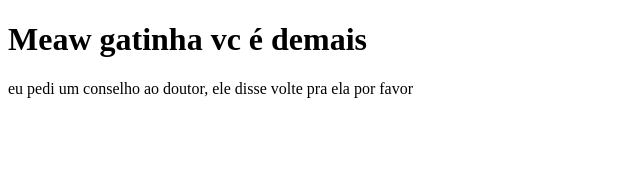
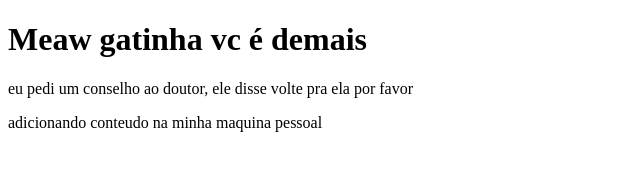
Before and after one commit to Juan-Severiano/HTML, a plain HTML site: page aula10.16/meaw.html in a window 1280 px wide. Shown: the whole page, without its empty margins (0-640 px from the left). Drawn offline with Linux system fonts and the light colour scheme.

Commit message:
update: new content in meaw

```diff
--- a/aula10.16/meaw.html
+++ b/aula10.16/meaw.html
@@ -8,5 +8,6 @@
 <body>
     <h1>Meaw gatinha vc é demais</h1>
     <p>eu pedi um  conselho ao doutor, ele disse volte pra ela por favor</p>
+    <p>adicionando conteudo na minha maquina pessoal</p>
 </body>
 </html>
```
